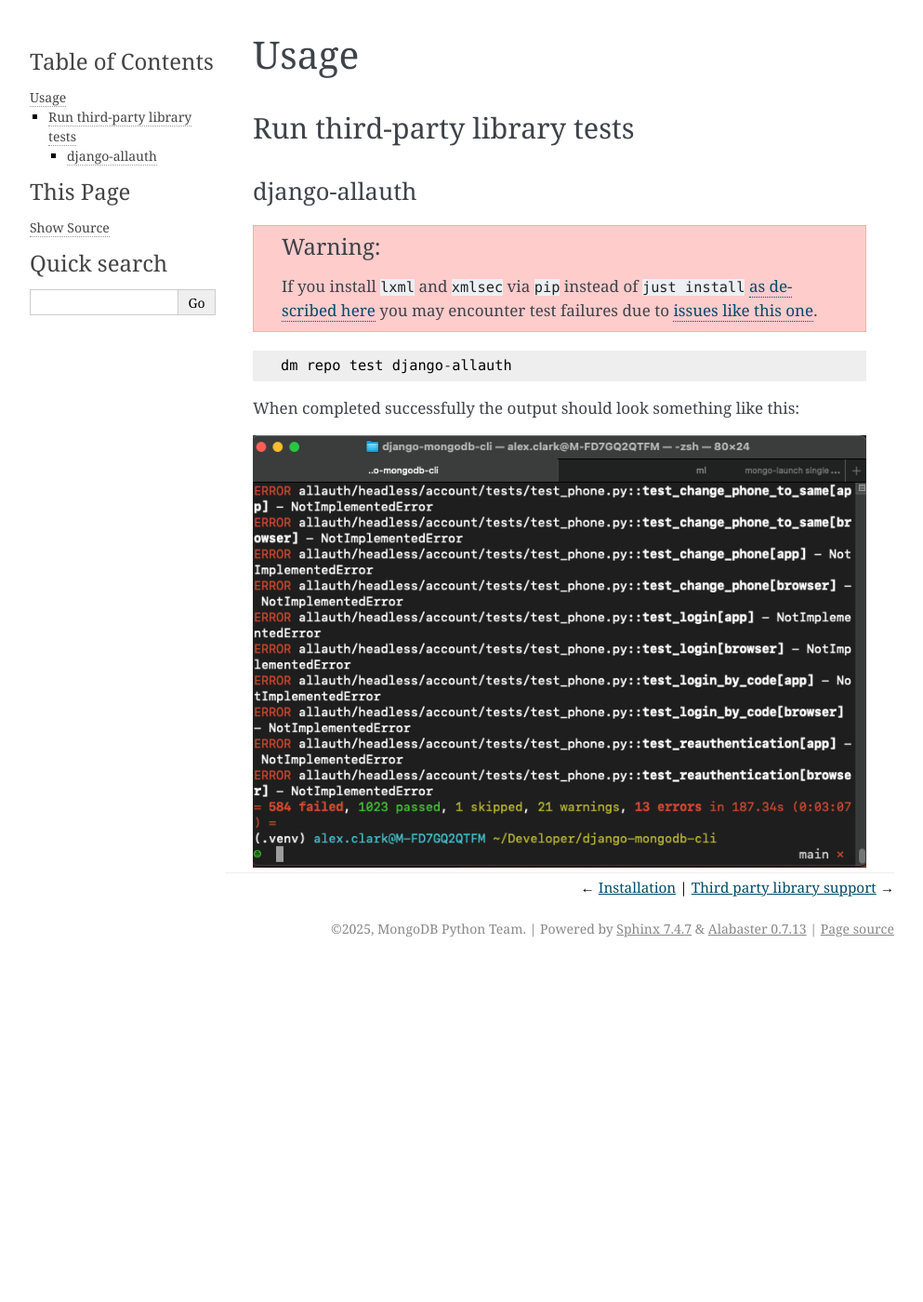
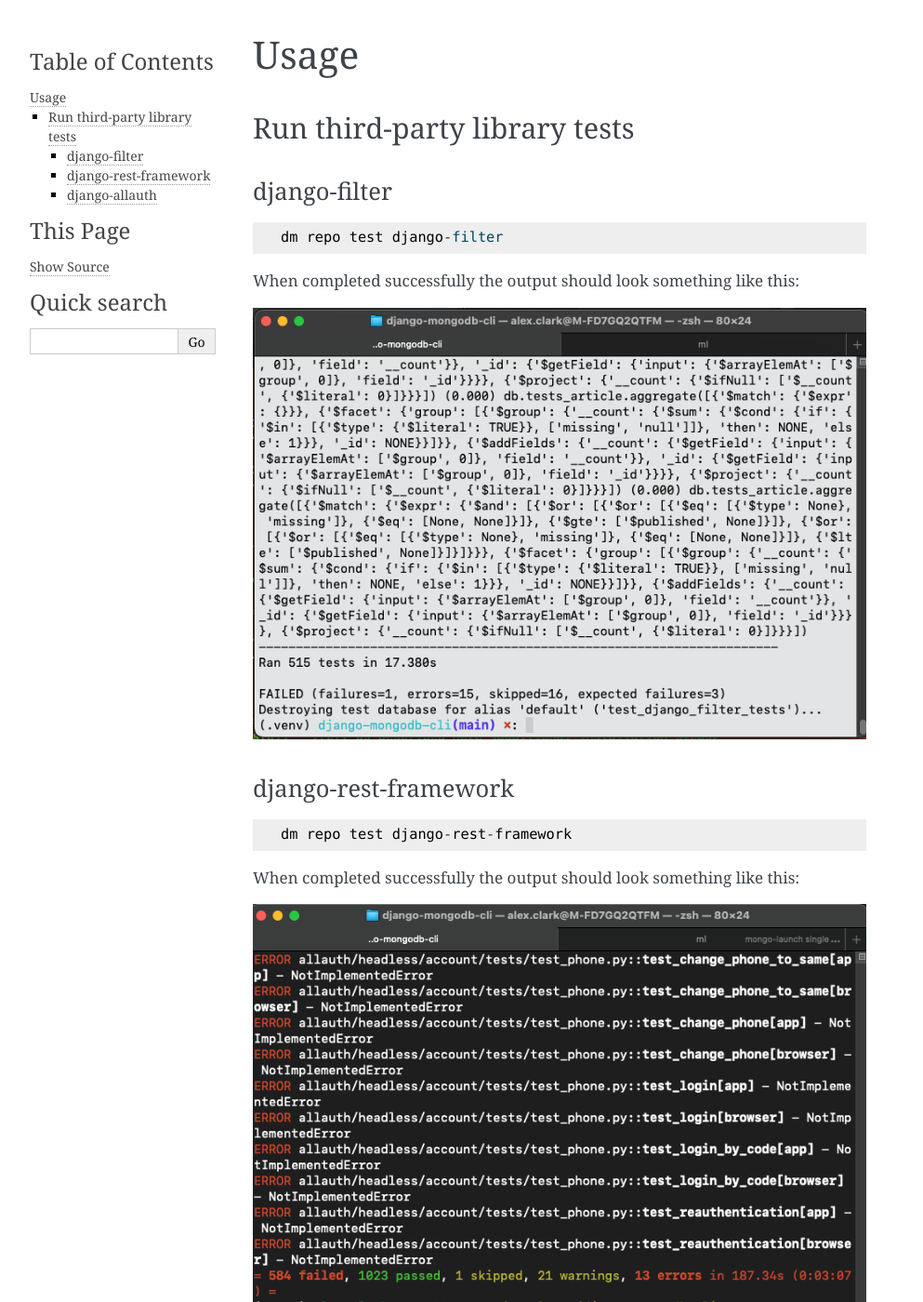
Before and after one commit to mongodb-labs/django-mongodb-cli, a Sphinx documentation site: the page built from docs/source/usage.rst, in a window 1280 px wide and 1400 px high. Shown: the whole window at 93% size, without its empty margins (148-1141 px from the left). Built offline with Sphinx 7.4.7, drawn with Linux system fonts in a browser that asks for light colours.

Commit message:
Update filter usage docs

```diff
--- a/docs/source/usage.rst
+++ b/docs/source/usage.rst
@@ -3,6 +3,28 @@
 
 Run third-party library tests
 ~~~~~~~~~~~~~~~~~~~~~~~~~~~~~
+
+django-filter
++++++++++++++
+
+::
+
+    dm repo test django-filter
+
+When completed successfully the output should look something like this:
+
+.. image:: _static/images/django-filter.png
+
+django-rest-framework
++++++++++++++++++++++
+
+::
+
+    dm repo test django-rest-framework
+
+When completed successfully the output should look something like this:
+
+.. image:: _static/images/django-allauth.png
 
 django-allauth
 ++++++++++++++
```
Also changed, not shown: docs/source/_static/images/django-filter.png (added).
